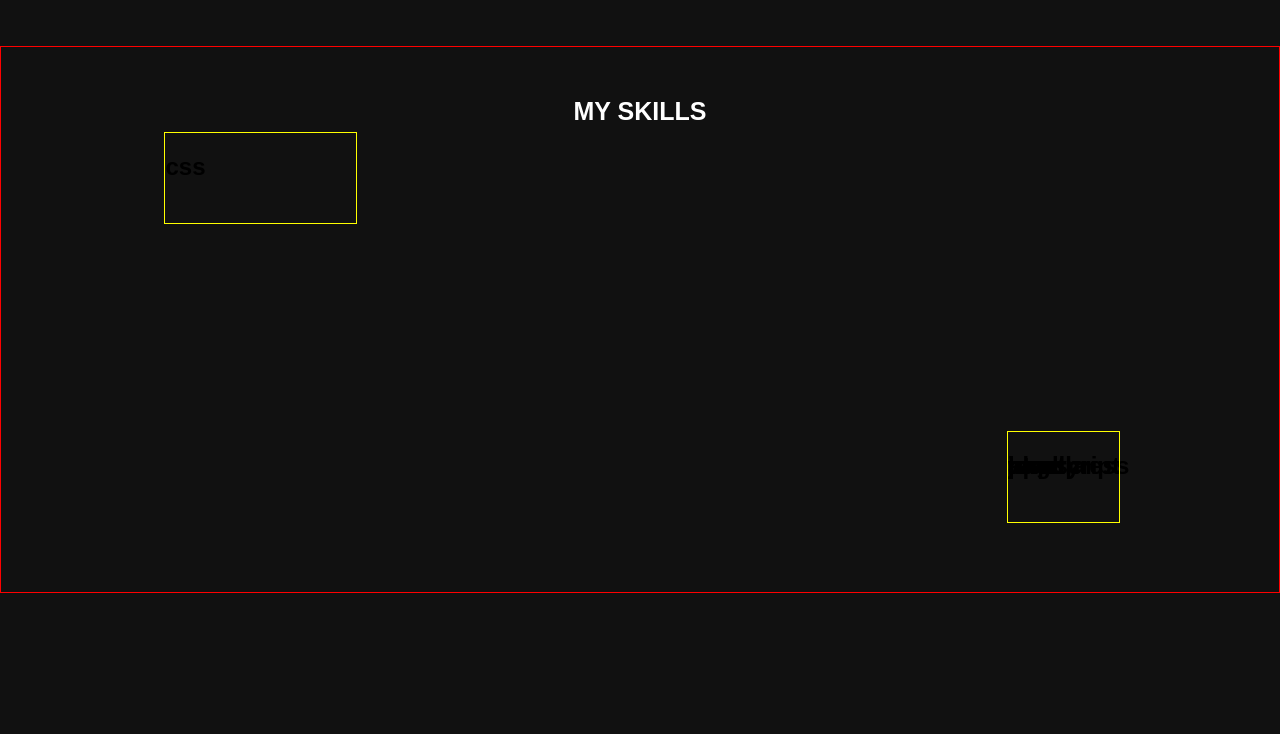
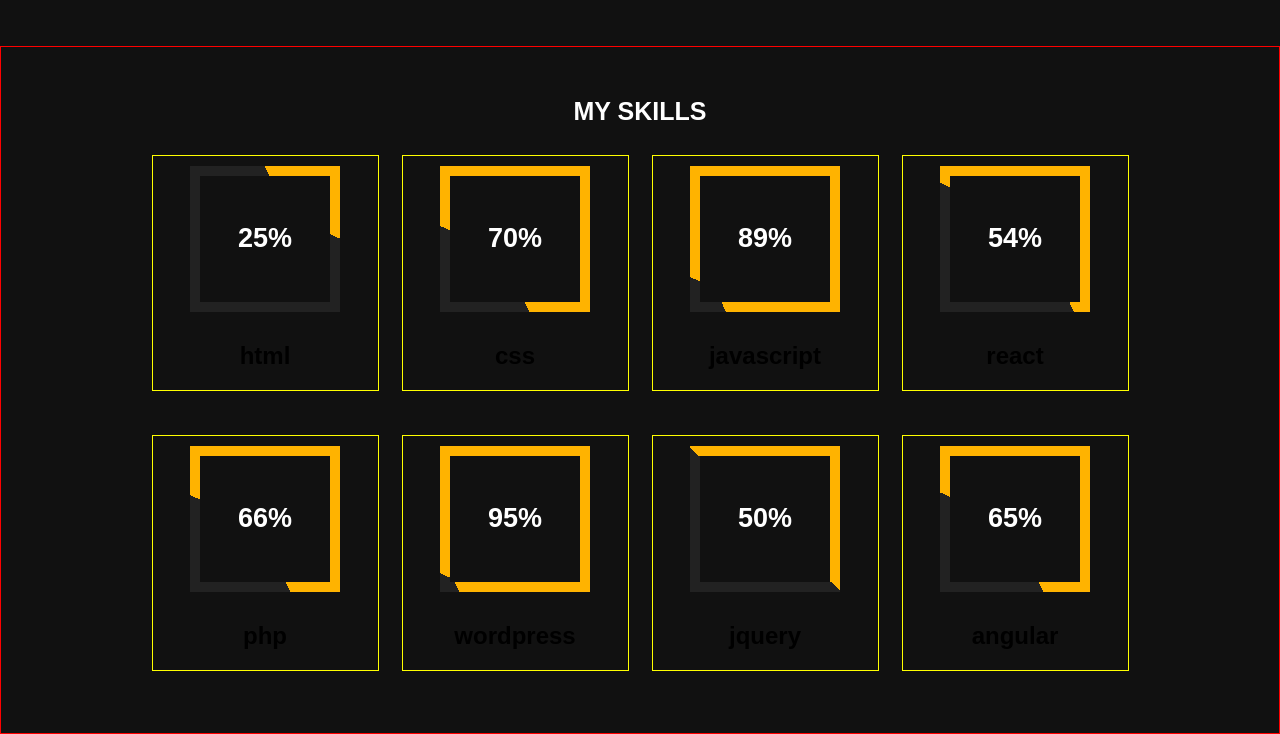
Before and after one commit to AhmedEssamHassan/amazing-portfolio, a plain HTML site: page about/about.html in a window 1280 px wide. Shown: the part 663-1397 px from the top of the page. Before the commit the page ends 1256 px from the top, so only its background shows below. Drawn offline with Linux system fonts and the light colour scheme; files whose address does not match are found by name.

Commit message:
almost finishing sec section in about page and avtivat color picker on it

```diff
--- a/about/about-script/about.js
+++ b/about/about-script/about.js
@@ -3,6 +3,8 @@ const colors2 = colorsContainer2.querySelectorAll("li");
 const download = document.querySelector(".download");
 const about = document.querySelector(".about");
 
+const cyrcles = document.querySelectorAll(".cyrcle");
+let z;
 for (let x = 0; x < colors2.length; x++) {
   colors2[x].style.width = "25px";
   colors2[x].style.height = "25px";
@@ -47,7 +49,103 @@ for (let x = 0; x < colors2.length; x++) {
       el.style.color = colors2[x].style.backgroundColor;
     }
 
+    for (let c = 0; c <cyrcles.length; c++) {
+      switch (c) {
+        case 0:
+          cyrcles[c].style.borderImage = `linear-gradient(44deg, rgba(34,34,34,1) 75%, ${colors2[x].style.backgroundColor} 25%)`;
+          cyrcles[c].style.borderImageSlice = "5";
+          break;
+        case 1:
+          cyrcles[c].style.borderImage = `linear-gradient(44deg, rgba(34,34,34,1) 30%, ${colors2[x].style.backgroundColor} 25%)`;
+          cyrcles[c].style.borderImageSlice = "5";
+        case 2:
+          cyrcles[c].style.borderImage = `linear-gradient(44deg, rgba(34,34,34,1) 11%, ${colors2[x].style.backgroundColor} 25%)`;
+          cyrcles[c].style.borderImageSlice = "5";
+        case 3:
+          cyrcles[c].style.borderImage = `linear-gradient(44deg, rgba(34,34,34,1) 46%, ${colors2[x].style.backgroundColor} 25%)`;
+          cyrcles[c].style.borderImageSlice = "5";
+        case 4:
+          cyrcles[c].style.borderImage = `linear-gradient(44deg, rgba(34,34,34,1) 34%, ${colors2[x].style.backgroundColor} 25%)`;
+          cyrcles[c].style.borderImageSlice = "5";
+        case 5:
+          cyrcles[c].style.borderImage = `linear-gradient(44deg, rgba(34,34,34,1) 5%, ${colors2[x].style.backgroundColor} 25%)`;
+          cyrcles[c].style.borderImageSlice = "5";
+        case 6:
+          cyrcles[c].style.borderImage = `linear-gradient(44deg, rgba(34,34,34,1) 50%, ${colors2[x].style.backgroundColor} 25%)`;
+          cyrcles[c].style.borderImageSlice = "5";
+        case 7:
+          cyrcles[c].style.borderImage = `linear-gradient(44deg, rgba(34,34,34,1) 35%, ${colors2[x].style.backgroundColor} 25%)`;
+          cyrcles[c].style.borderImageSlice = "5";
+      }
+
+    }
+
     download.style.backgroundColor = colors2[x].style.backgroundColor;
     about.style.backgroundColor = colors2[x].style.backgroundColor;
   });
 }
+
+const siwtchColors = () => {
+  for (let x = 0; x < cyrcles.length; x++) {
+    switch (x) {
+      case 0:
+        z=75;
+        cyrcles[
+          x
+        ].style.borderImage = `linear-gradient(44deg, rgba(34,34,34,1) ${z}%, rgba(255,179,0,1) 25%)`;
+        cyrcles[x].style.borderImageSlice = "5";
+        break;
+      case 1:
+        z=30;
+        cyrcles[
+          x
+        ].style.borderImage = `linear-gradient(44deg, rgba(34,34,34,1) ${z}%, rgba(255,179,0,1) 25%)`;
+        cyrcles[x].style.borderImageSlice = "5";
+        break;
+      case 2:
+        z=11;
+        cyrcles[
+          x
+        ].style.borderImage = `linear-gradient(44deg, rgba(34,34,34,1) ${z}%, rgba(255,179,0,1) 0%)`;
+        cyrcles[x].style.borderImageSlice = "5";
+        break;
+      case 3:
+        z=46;
+        cyrcles[
+          x
+        ].style.borderImage = `linear-gradient(44deg, rgba(34,34,34,1) ${z}%, rgba(255,179,0,1) 25%)`;
+        cyrcles[x].style.borderImageSlice = "5";
+        break;
+      case 4:
+        z=34;
+        cyrcles[
+          x
+        ].style.borderImage = `linear-gradient(44deg, rgba(34,34,34,1) ${z}%, rgba(255,179,0,1) 25%)`;
+        cyrcles[x].style.borderImageSlice = "5";
+        break;
+      case 5:
+        z=5;
+        cyrcles[
+          x
+        ].style.borderImage = `linear-gradient(44deg, rgba(34,34,34,1) ${z}%, rgba(255,179,0,1) 2%)`;
+        cyrcles[x].style.borderImageSlice = "5";
+        break;
+      case 6:
+        z=50;
+        cyrcles[
+          x
+        ].style.borderImage = `linear-gradient(44deg, rgba(34,34,34,1) ${z}%, rgba(255,179,0,1) 25%)`;
+        cyrcles[x].style.borderImageSlice = "5";
+        break;
+      case 7:
+        z=35;
+        cyrcles[
+          x
+        ].style.borderImage = `linear-gradient(44deg, rgba(34,34,34,1) ${z}%, rgba(255,179,0,1) 5%)`;
+        cyrcles[x].style.borderImageSlice = "5";
+        break;
+    }
+  }
+};
+
+siwtchColors();
--- a/about/about.html
+++ b/about/about.html
@@ -70,7 +70,7 @@
       </li>
     </ul>
   </nav>
-  <div class="container-switcher">
+  <div class="container-switcher abslute">
     <div class="content-switcher">
       <div class="title-switcher">
         <h2>style switcher</h2>
@@ -118,7 +118,7 @@
       </div>
     </div>
   </div>
-  <div class="settings">
+  <div class="settings abslute">
     <img src="../img/iconfinder_settings_326699.png" alt="" />
   </div>
 
@@ -174,36 +174,35 @@
     <h1>my skills</h1>
     <div class="diagram">
       <div class="html">
-        <div class="cyrcle"></div>
+        <div class="cyrcle changed-color">25%</div>
         <h2>html</h2>
       </div>
       <div class="css`">
-        <div class="cyrcle"></div>
+        <div class="cyrcle changed-color">70%</div>
         <h2>css</h2>
       </div>
       <div class="javascript">
-        <div class="cyrcle"></div>
+        <div class="cyrcle changed-color">89%</div>
         <h2>javascript</h2>
       </div>
       <div class="react">
-        <div class="cyrcle"></div>
+        <div class="cyrcle changed-color">54%</div>
         <h2>react</h2>
       </div>
       <div class="php">
-        <div class="cyrcle"></div>
+        <div class="cyrcle changed-color">66%</div>
         <h2>php</h2>
       </div>
       <div class="wordpress">
-        <div class="cyrcle"></div>
+        <div class="cyrcle changed-color">95%</div>
         <h2>wordpress</h2>
       </div>
-      <div class="jquery">
-        <div class="cyrcle"></div>
+      <div class="jquery changed-color">
+        <div class="cyrcle changed-color">50%</div>
         <h2>jquery</h2>
       </div>
-
       <div class="angular">
-        <div class="cyrcle"></div>
+        <div class="cyrcle changed-color">65%</div>
         <h2>angular</h2>
       </div>
     </div>
--- a/about/style2/about.css
+++ b/about/style2/about.css
@@ -143,49 +143,42 @@ hr {
   font-size: 25px;
 }
 
-.html{
-  grid-area: html;
-}
-.css{
-  grid-area: css;
-}
-.javascript{
-  grid-area: js;
-}
-.php{
-  grid-area: php;
-}
-.jquery{
-  grid-area: jquery;
-}
-.wordpress{
-  grid-area: wordpress;
-}
-.react{
-  grid-area: react;
-}
-.angular{
-  grid-area: angular;
-}
 
 .diagram{
   width: 90%;
   height: 300px;
   height: auto;
   display: grid;
-  grid-template-columns: repeat(4, 1fr);
-  grid-template-rows: repeat(3, 1fr);
+  grid-template-columns: repeat(4, 250px);
+  grid-template-rows: repeat(2, 260px);
   align-items: center;
   justify-items: center;
-  grid-template-areas: "html css js react"
-  ". . ."
-  "php angular wordpress jquery";
+  justify-content: center;
+  row-gap: 20px;
 }
 
 .diagram > div{
-  margin-bottom: 30px;
   border: yellow solid 1px;
   width: 90%;
   height: 90%;
+  display: flex;
+  flex-direction: column;
+  align-items: center;
+}
+
+.cyrcle{
+  width: 130px;
+  height: 200px;
+  border: solid 10px;
+  border-radius: 50%;
+  border-image: linear-gradient(60deg, rgba(34,34,34,1) 25%, rgba(255,179,0,1) 25%);
+  border-image-slice: 5;
+  margin: 10px;
+  display: flex;
+  justify-content: center;
+  align-items: center;
+  color: white;
+  font-size: 27px;
+  font-weight: 700;
 
 }
```
